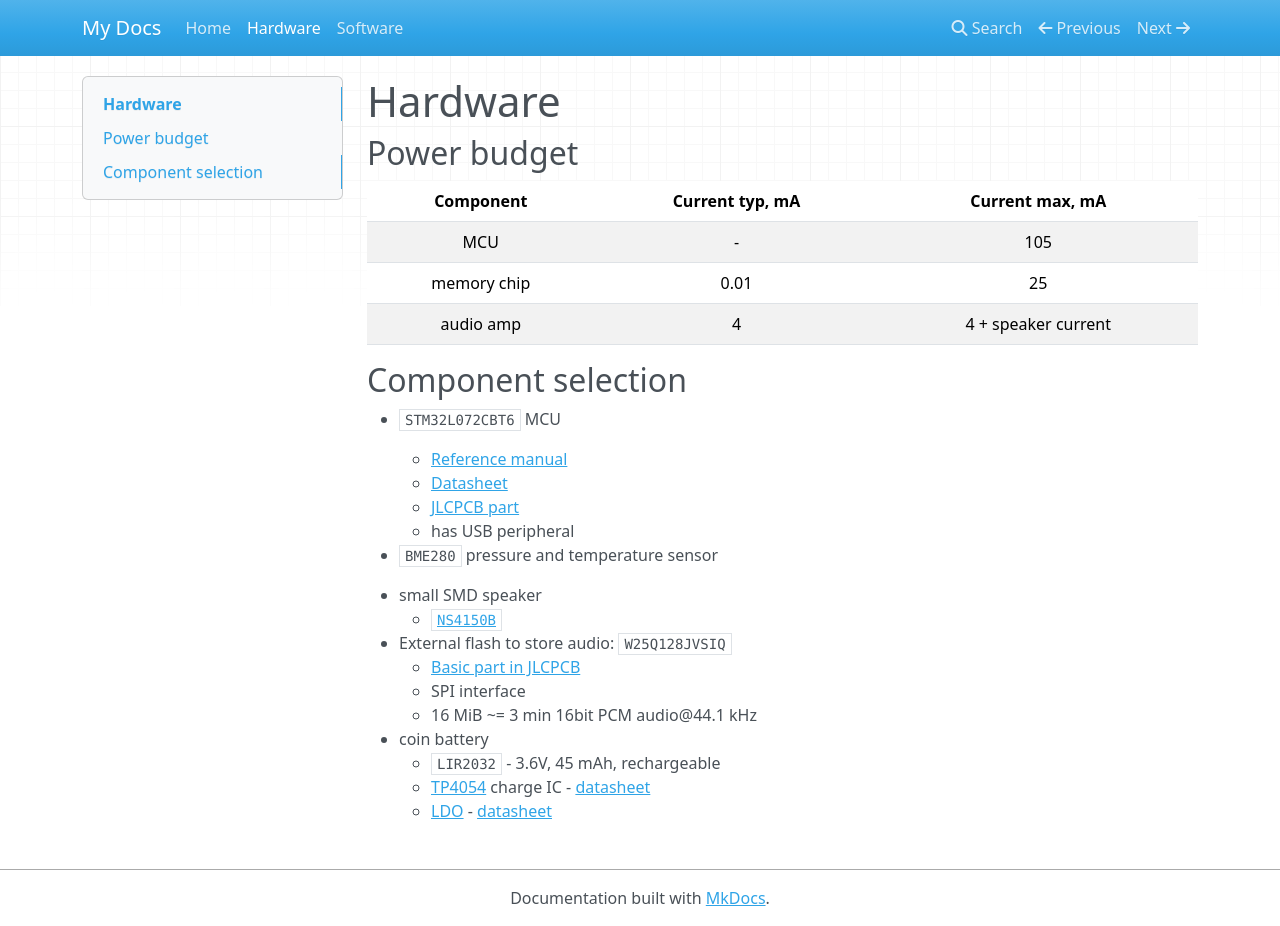
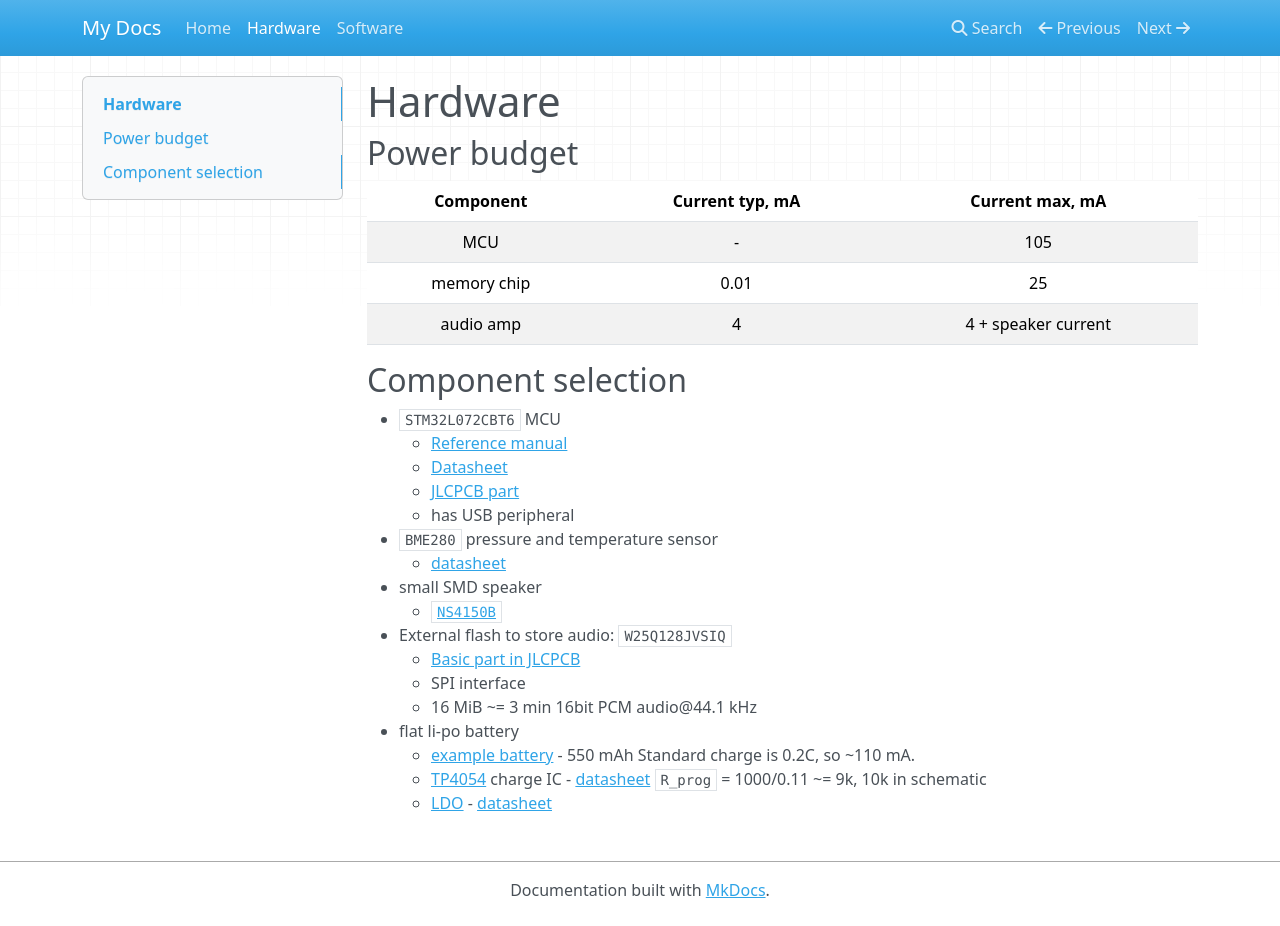
Before and after one commit to vasilNnikolov/vario, an MkDocs documentation site: the page built from docs/hw.md, in a window 1280 px wide and 926 px high. Built offline with MkDocs 1.6.1, drawn with Linux system fonts in a browser that asks for light colours; nearby versions of some CDN libraries.

Commit message:
updates;

```diff
--- a/docs/hw.md
+++ b/docs/hw.md
@@ -15,15 +15,17 @@
     - [Datasheet](stm32l072cb.pdf)
     - [JLCPCB part](https://jlcpcb.com/partdetail/STMicroelectronics-STM32L072CBT6/C465977)
     - has USB peripheral
-
 - `BME280` pressure and temperature sensor
+    - [datasheet](./bst-bme280-ds002.pdf)
 - small SMD speaker
     - [`NS4150B`](ULNS4150b_NSIWAY_0001.pdf)
 - External flash to store audio: `W25Q128JVSIQ`
     - [Basic part in JLCPCB](https://jlcpcb.com/partdetail/WinbondElec-W25Q128JVSIQ/C97521)
     - SPI interface
     - 16 MiB ~= 3 min 16bit PCM audio@44.1 kHz
-- coin battery
-    - `LIR2032` - 3.6V, 45 mAh, rechargeable
+- flat li-po battery
+    - [example battery](https://vikiwat.com/product/21044/akumulatorna-bateria-lp503040-3-7vdc-550mah-lipo.html?_gl=1*avbpzw*_up*MQ..*_gs*MQ..&gclid=Cj0KCQjwm7q-BhDRARIsACD6-fV4nz9wrJJZZHtHrbiDHF7CsGa15AtlHapZ-KCusHSsi9U_Mh-u0QsaAskiEALw_wcB) - 550 mAh
+        Standard charge is 0.2C, so ~110 mA.
     - [TP4054](https://jlcpcb.com/partdetail/Goodwork-TP4054/C21713960) charge IC - [datasheet](tp4054.pdf)
+        `R_prog` = 1000/0.11 ~= 9k, 10k in schematic
     - [LDO](https://jlcpcb.com/partdetail/TorexSemicon-XC6206P332MRG/C5446) - [datasheet](./ldo_datasheet.pdf)
```
Also changed, not shown: 6 other files.
